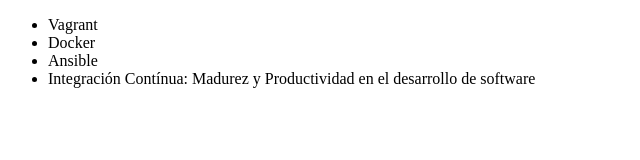
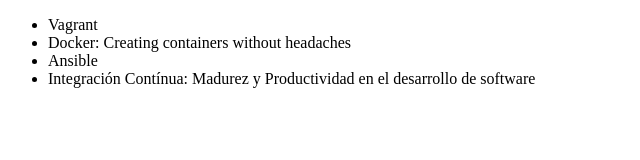
Before and after one commit to jersonquiroz/alura_git, a plain HTML site: page index.html in a window 1280 px wide. Shown: the whole page, without its empty margins (0-640 px from the left). Drawn offline with Linux system fonts and the light colour scheme.

Commit message:
Corrigiendo nombre de curso -Docker-

```diff
--- a/index.html
+++ b/index.html
@@ -7,7 +7,7 @@
     <body>
         <ul>
             <li>Vagrant</li>
-            <li>Docker</li>
+            <li>Docker: Creating containers without headaches</li>
             <li>Ansible</li>
             <li>Integración Contínua: Madurez y Productividad en el desarrollo de software</li>
         </ul>
```
